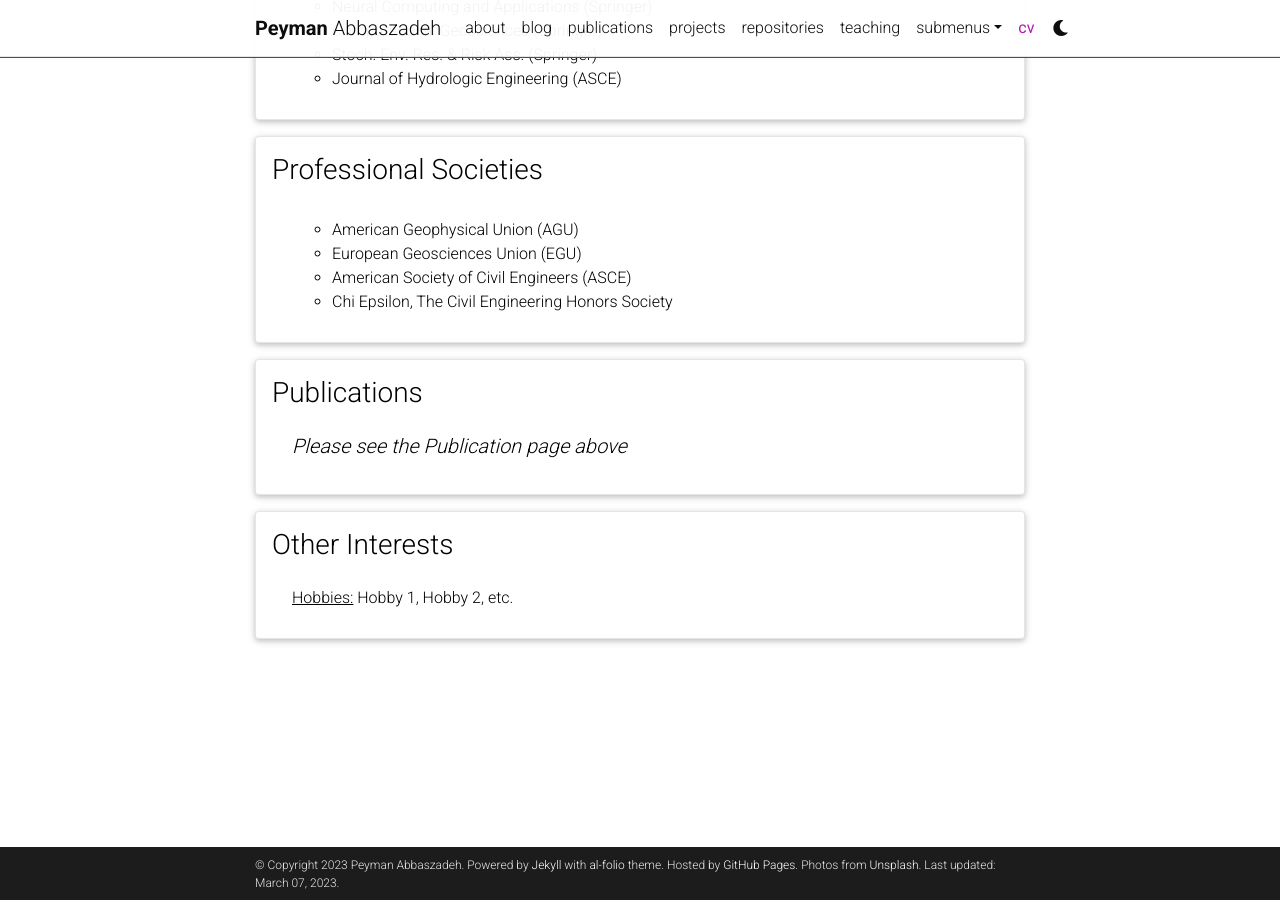
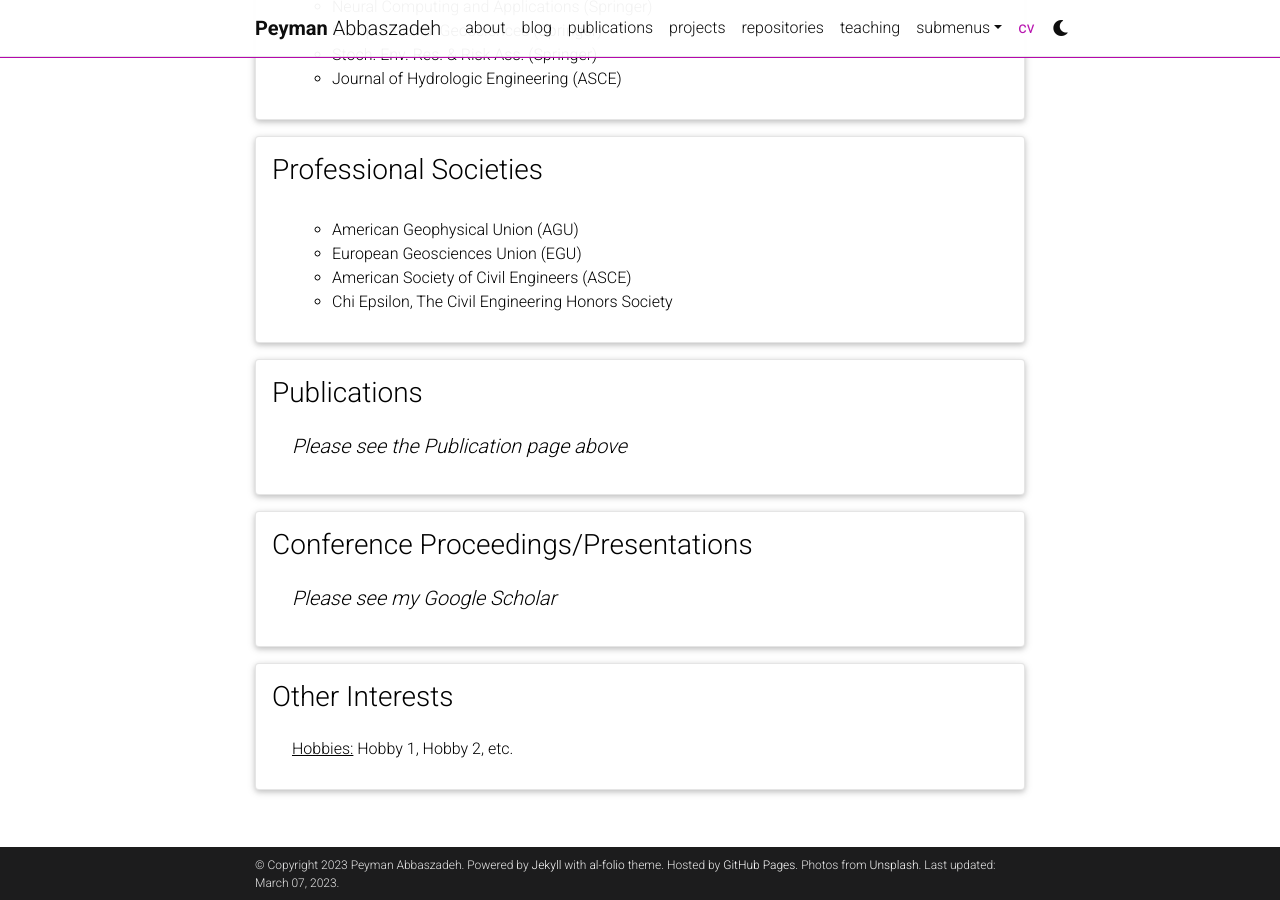
Before and after one commit to Pabbaszadeh/Pabbaszadeh.github.io, a Jekyll site: the page built from _pages/cv.md, in a window 1280 px wide and 900 px high, scrolled down 3475 px. Built offline with Jekyll 4.4.1, drawn with Linux system fonts in a browser that asks for light colours; comment, search, counter and statistics services are not loaded; a style sheet for code colours, icons or effects is not loaded.

Commit message:
Update cv.yml

```diff
--- a/_data/cv.yml
+++ b/_data/cv.yml
@@ -164,6 +164,11 @@
   contents:
     - title: Please see the Publication page above
       items:
+- title: Conference Proceedings/Presentations
+  type: nested_list
+  contents:
+    - title: Please see my Google Scholar
+      items:
 
 - title: Other Interests
   type: list
```
